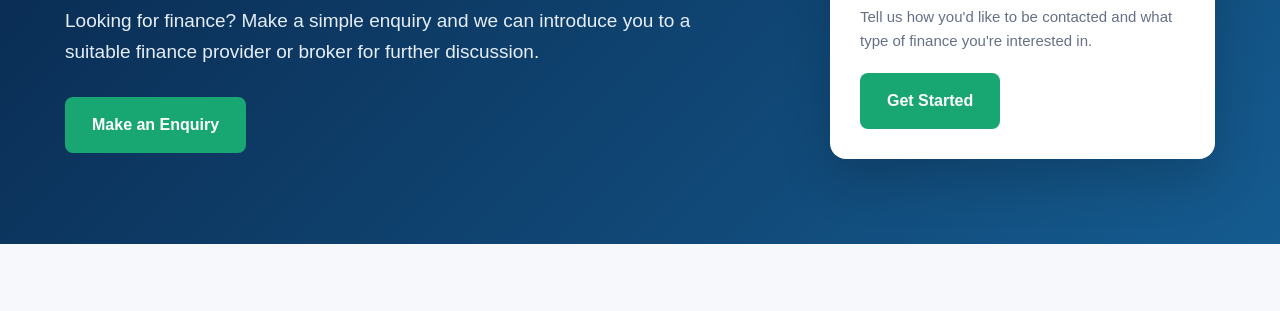
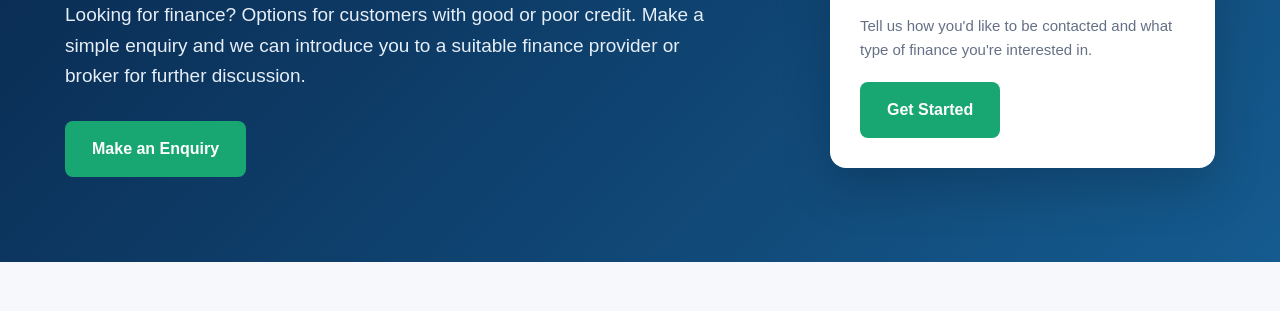
Before and after one commit to gavs25/Finance-Options-UK, a plain HTML site: page index.html in a window 1280 px wide. Shown: the part 234-545 px from the top of the page. Drawn offline with Linux system fonts and the light colour scheme.

Commit message:
Update finance options description in index.html

```diff
--- a/index.html
+++ b/index.html
@@ -299,7 +299,7 @@
       <h1>Explore Your Finance Options</h1>
 
       <p>
-        Looking for finance? Make a simple enquiry and we can introduce
+        Looking for finance? Options for customers with good or poor credit. Make a simple enquiry and we can introduce
         you to a suitable finance provider or broker for further discussion.
       </p>
 
```
